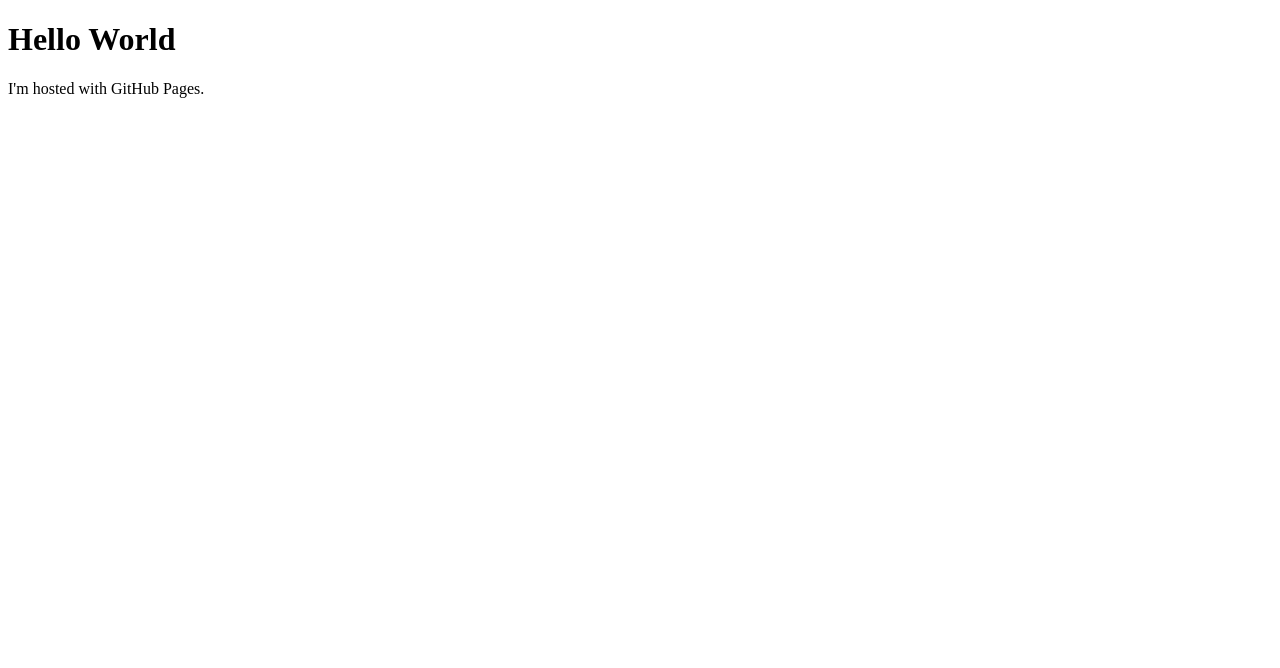
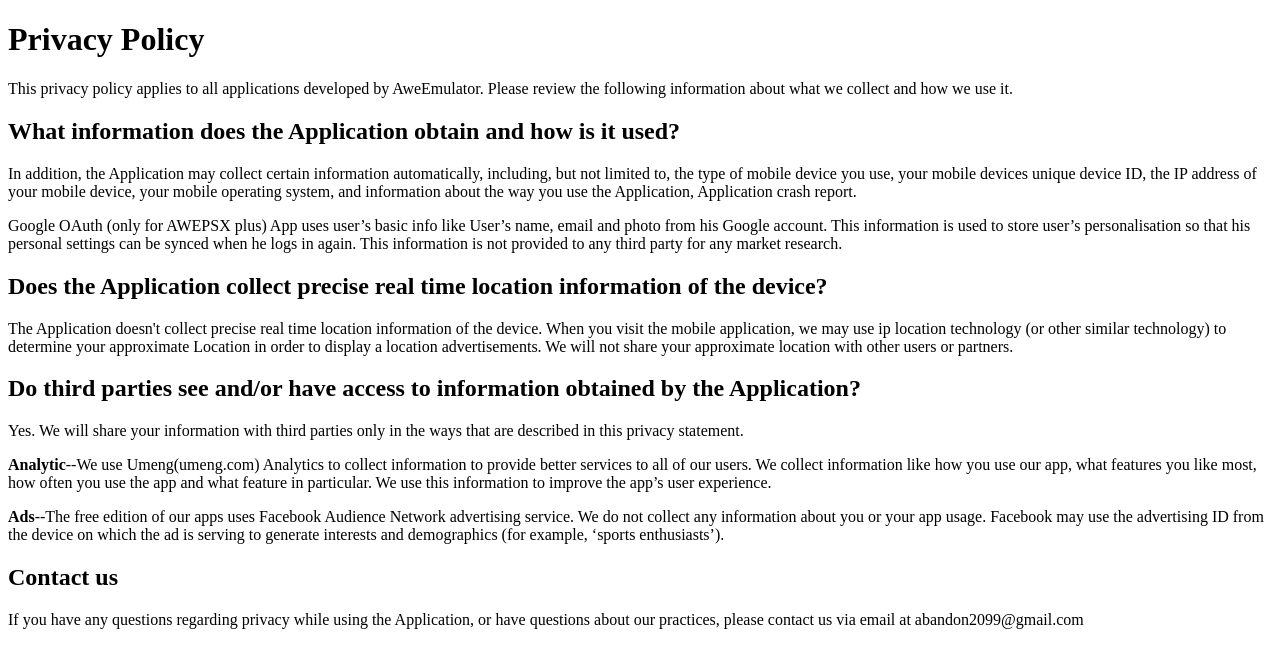
Before and after one commit to AweEmulator/AweEmulator.github.io, a plain HTML site: page index.html in a window 1280 px wide. Drawn offline with Linux system fonts and the light colour scheme.

Commit message:
PRIVACY POLICY
PRIVACY POLICY

```diff
--- a/index.html
+++ b/index.html
@@ -1,7 +1,47 @@
 <!DOCTYPE html>
 <html>
 <body>
-<h1>Hello World</h1>
-<p>I'm hosted with GitHub Pages.</p>
+  <h1>Privacy Policy</h1>
+  <p>This privacy policy applies to all applications developed by AweEmulator.
+  Please review the following information about what we collect and how we use it.
+  </p>
+  <h2>What information does the Application obtain and how is it used?</h2>
+  <p>
+    In addition, the Application may collect certain information automatically,
+    including, but not limited to, the type of mobile device you use, your mobile devices unique device ID,
+    the IP address of your mobile device, your mobile operating system, and information about the way you use the Application,
+    Application crash report.
+  </p>
+  <p>
+    Google OAuth (only for AWEPSX plus) App uses user’s basic info like User’s name, email and photo from his Google account.
+    This information is used to store user’s personalisation so that his personal settings can be synced when he logs in again.
+    This information is not provided to any third party for any market research.
+  </p>
+  <h2>Does the Application collect precise real time location information of the device?</h2>
+  <p>
+    The Application doesn't collect precise real time location information of the device.
+    When you visit the mobile application, we may use ip location technology (or other similar technology)
+    to determine your approximate Location in order to display a location advertisements.
+    We will not share your approximate location with other users or partners.
+  </p>
+  <h2>Do third parties see and/or have access to information obtained by the Application?</h2>
+  <p>
+    Yes. We will share your information with third parties only in the ways that are described in this privacy statement.
+  </p>
+  <p>
+    <strong>Analytic</strong>--We use Umeng(umeng.com) Analytics to collect information to provide better services to
+    all of our users. We collect information like how you use our app, what features you like most, how often you use
+    the app and what feature in particular. We use this information to improve the app’s user experience.
+  </p>
+  <p>
+    <strong>Ads</strong>--The free edition of our apps uses Facebook Audience Network advertising service.
+      We do not collect any information about you or your app usage. Facebook may use the advertising
+      ID from the device on which the ad is serving to generate interests and demographics (for example, ‘sports enthusiasts’).
+  </p>
+  <h2>Contact us</h2>
+  <p>
+   If you have any questions regarding privacy while using the Application,
+    or have questions about our practices, please contact us via email at abandon2099@gmail.com
+  </p>
 </body>
 </html>
```
